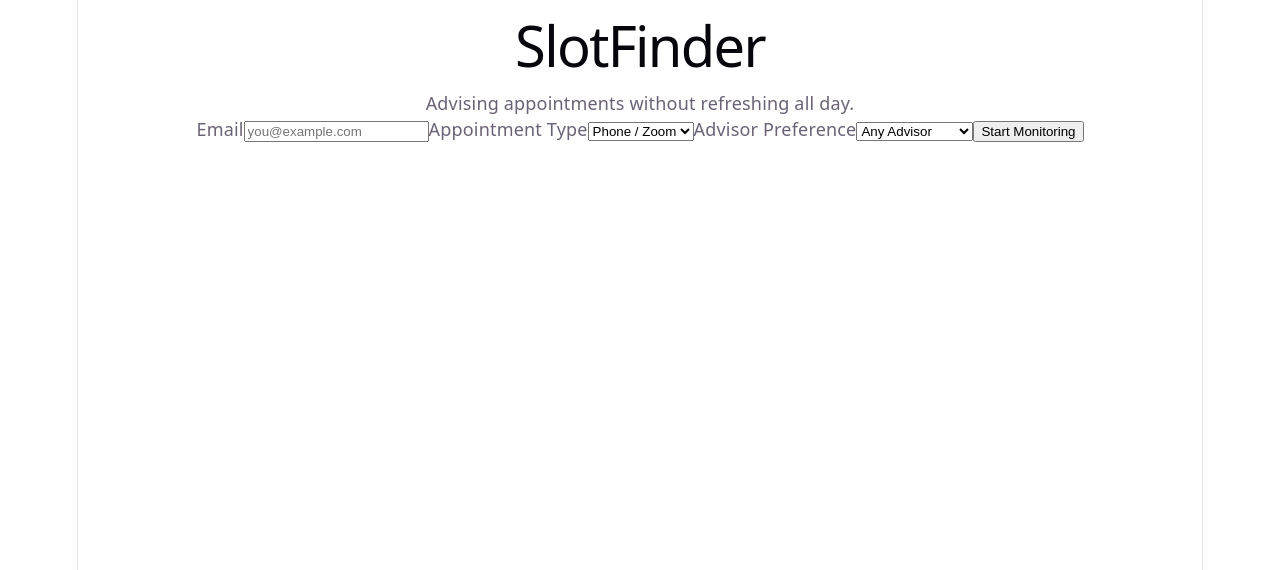
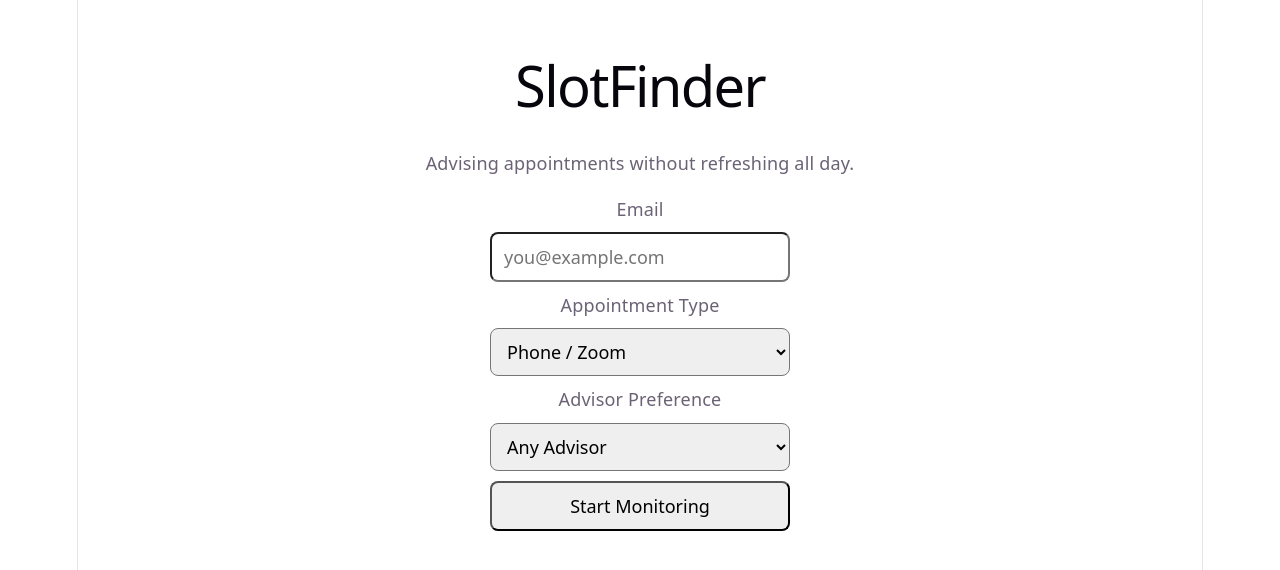
Before and after one commit to wasif6087-art/SlotFinder, a React app in the folder frontend/: page / in a window 1280 px wide. Shown: the top 570 px of the page. Built offline with nearby package versions, Linux system fonts and the light colour scheme; the HTML template or start-up script is replaced by a standard one.

Commit message:
Fontend becomes functional

```diff
--- a/frontend/src/App.css
+++ b/frontend/src/App.css
@@ -182,3 +182,28 @@
     border-right-color: var(--border);
   }
 }
+
+.app {
+  display: flex;
+  flex-direction: column;
+  align-items:center;
+  padding: 40px;
+  gap: 20px;
+}
+
+.form-container {
+  display: flex;
+  flex-direction: column;
+  gap: 10px;
+  width: 300px;
+}
+
+.form-container input,
+.form-container select,
+.form-container button {
+  box-sizing: border-box;
+  width: 100%;
+  padding: 10px 12px;
+  border-radius: 8px;
+  font: inherit;
+}
--- a/frontend/src/App.jsx
+++ b/frontend/src/App.jsx
@@ -1,17 +1,42 @@
 import { useState } from 'react'
+import './App.css'
 
 
 
 
 function App() {
   const [AdvisorPreference, setAdvisorPreference] = useState('ANY_ADVISOR')
+  const [email, setEmail] = useState('')
+  const [appointmentType, setAppointmentType] = useState('PHONE_ZOOM')
+  const [advisor, setAdvisor] = useState('')
+
+  function handleSubmit(event) {
+    event.preventDefault()
+    const watchRequest = {
+      email: email,
+      appointmentType: appointmentType,
+      advisorPreference: AdvisorPreference,
+      agentId: advisor
+    }
+    fetch('http://localhost:8080/watchrequests', {
+      method: 'POST',
+      headers: {
+        'Content-Type': 'application/json'
+      },
+      body: JSON.stringify(watchRequest)
+    })
+  }
+
   return (
-    <main>
+    <main className="app">
       <h1>SlotFinder</h1>
 
       <p>
         Advising appointments without refreshing all day.
       </p>
+
+      <form className="form-container" onSubmit={handleSubmit}>
+
 
       <label htmlFor="email">Email</label>
 
@@ -19,11 +44,17 @@ function App() {
         id="email"
         type="email"
         placeholder="you@example.com"
+        value={email}
+        onChange={(event) => setEmail(event.target.value)}
       />
 
       <label htmlFor="appointmentType">Appointment Type</label>
 
-      <select id="appointmentType">
+      <select
+      id="appointmentType"
+      value={appointmentType}
+      onChange={(event) => setAppointmentType(event.target.value)}
+      >
         <option value="PHONE_ZOOM">Phone / Zoom</option>
         <option value="IN_PERSON">In Person</option>
       </select>
@@ -44,7 +75,11 @@ function App() {
 
       <label htmlFor="advisor">Advisor</label>
 
-      <select id="advisor">
+      <select
+      id="advisor"
+      value={advisor}
+      onChange={(event) => setAdvisor(event.target.value)}
+      >
         <option value="">Select an Advisor</option>
         <option value="ADVISOR_1">Advisor 1</option>
         <option value="ADVISOR_2">Advisor 2</option>
@@ -53,11 +88,11 @@ function App() {
 
       )}
 
-      <button type="button">
+      <button type="submit">
         Start Monitoring
       </button>
 
-
+    </form>
     </main>
   )
 }
```
Also changed, not shown: 2 other files (tests, documents, lock files or other folders).
